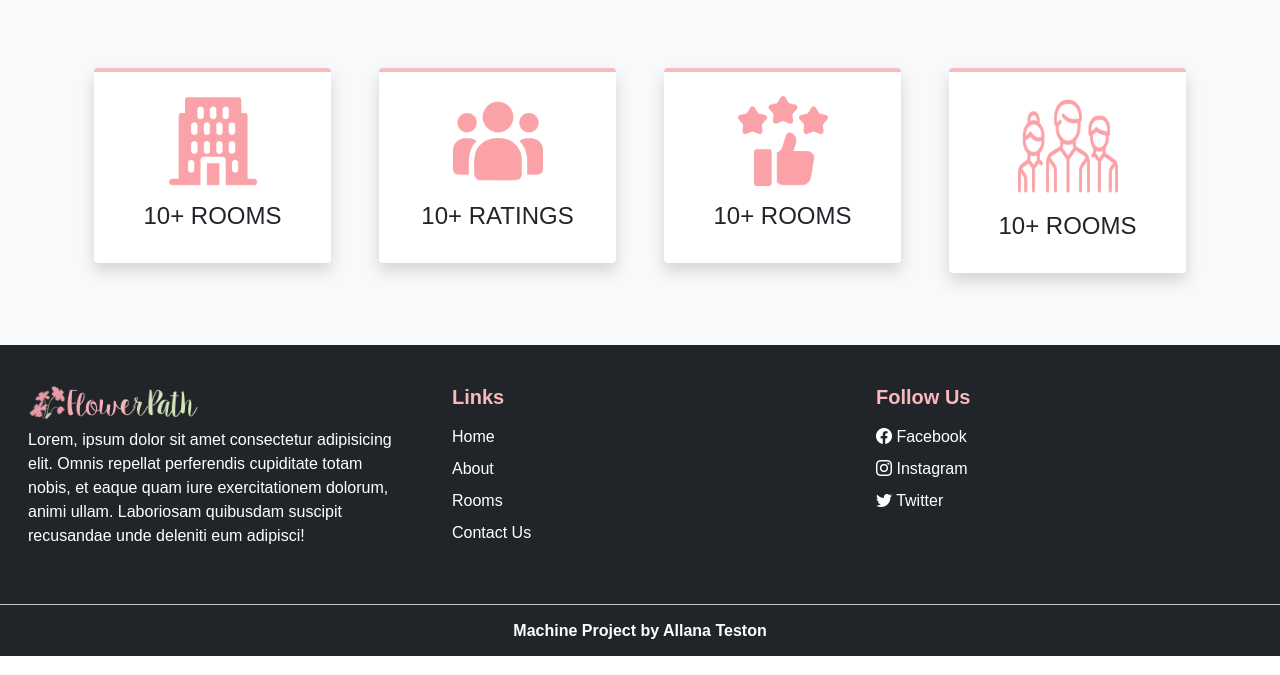
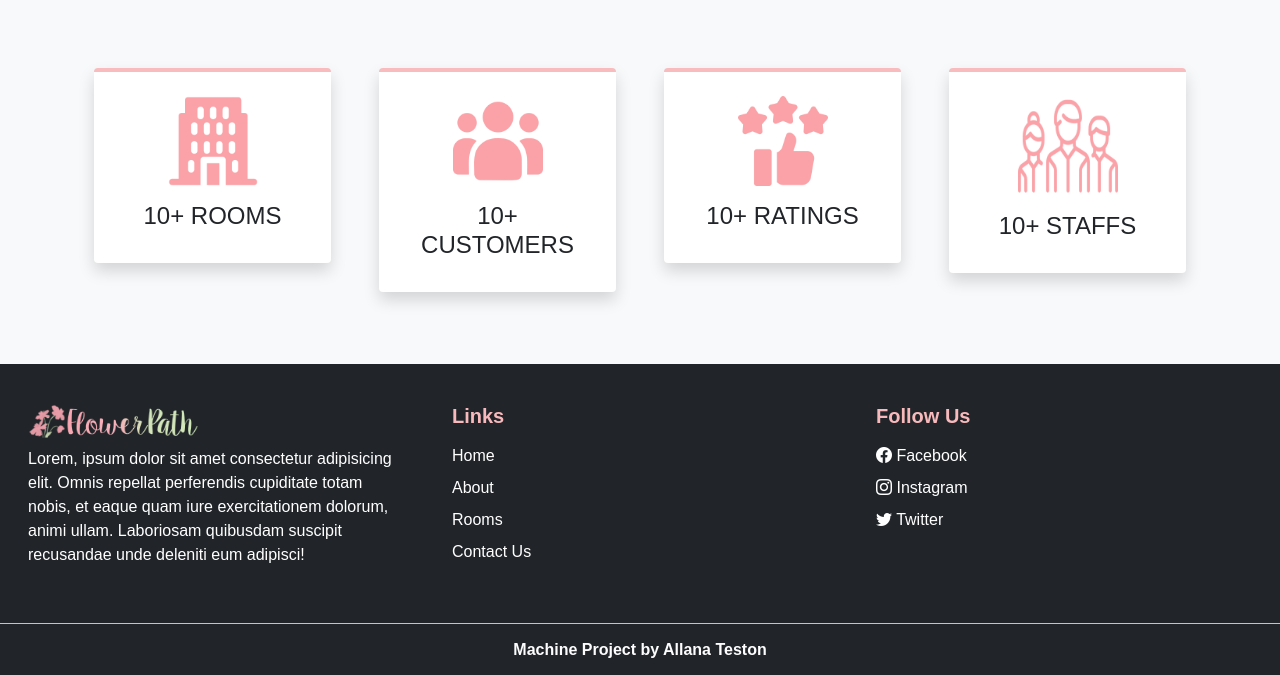
Before and after one commit to Ellesirkall/flower, a PHP site: page /about.php in a window 1280 px wide. Shown: the part 633-1308 px from the top of the page. Run offline with PHP 8.4, Linux system fonts and the light colour scheme.

Commit message:
new changes

```diff
--- a/about.php
+++ b/about.php
@@ -57,19 +57,19 @@
         <div class="col-lg-3 col-md-6 mb-4 px-4">
             <div class="bg-white rounded shadow p-4 border-top border-4 text-center box">
                 <img src="images/customer.png" width="90px">
+                <h4  class="mt-3">10+ CUSTOMERS</h4>
+            </div>
+        </div>
+        <div class="col-lg-3 col-md-6 mb-4 px-4">
+            <div class="bg-white rounded shadow p-4 border-top border-4 text-center box">
+                <img src="images/rating.png" width="90px">
                 <h4  class="mt-3">10+ RATINGS</h4>
             </div>
         </div>
         <div class="col-lg-3 col-md-6 mb-4 px-4">
             <div class="bg-white rounded shadow p-4 border-top border-4 text-center box">
-                <img src="images/rating.png" width="90px">
-                <h4  class="mt-3">10+ ROOMS</h4>
-            </div>
-        </div>
-        <div class="col-lg-3 col-md-6 mb-4 px-4">
-            <div class="bg-white rounded shadow p-4 border-top border-4 text-center box">
                 <img src="images/staff.png" width="100px">
-                <h4  class="mt-3">10+ ROOMS</h4>
+                <h4  class="mt-3">10+ STAFFS</h4>
             </div>
         </div>
     </div>
--- a/css/style.css
+++ b/css/style.css
@@ -4,11 +4,11 @@
 }
 
 *{
-    font-family: "Poppins", sans-serif;
+    font-family: "Lobster", sans-serif;
 }
 .h-font{
-    font-family: "Poppins";
-}
+    font-family: "Lobster";
+  }
 input::-webkit-outer-spin-button,
 input::-webkit-inner-spin-button {
      -webkit-appearance: none;
--- a/inc/links.php
+++ b/inc/links.php
@@ -1,4 +1,5 @@
 <link href="https://cdn.jsdelivr.net/npm/bootstrap@5.0.2/dist/css/bootstrap.min.css" rel="stylesheet" integrity="sha384-EVSTQN3/azprG1Anm3QDgpJLIm9Nao0Yz1ztcQTwFspd3yD65VohhpuuCOmLASjC" crossorigin="anonymous">
+<link href="https://fonts.googleapis.com/css2?family=Lobster:wght@200;300;400;500;600;700;800;900&display=swap"/>
 <link href="https://fonts.googleapis.com/css2?family=Poppins:wght@200;300;400;500;600;700;800;900&display=swap"/>
 <link rel="stylesheet" href="https://cdn.jsdelivr.net/npm/bootstrap-icons@1.11.3/font/bootstrap-icons.min.css">
 <link rel="stylesheet" href="css/style.css"/>
```
